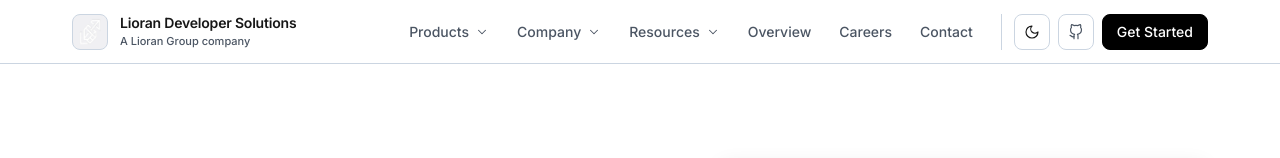
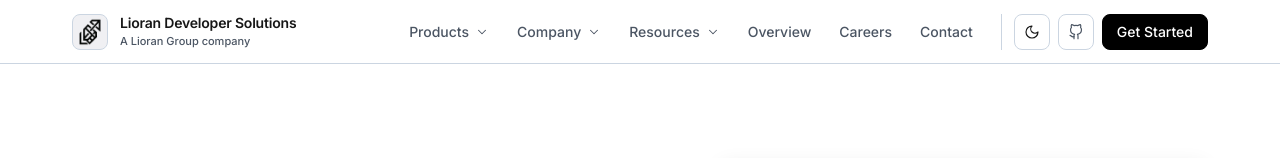
Before and after one commit to LioranGroupOfficial/LSS, a Next.js app: page / in a window 1280 px wide. Shown: the top 158 px of the page. Built offline with nearby package versions, Linux system fonts and the light colour scheme.

Commit message:
fix: swap logo sources for BrandLogo component to correct light and dark mode display

```diff
--- a/app/components/site-ui.tsx
+++ b/app/components/site-ui.tsx
@@ -436,7 +436,7 @@ export function BrandLogo({
       style={{ width: `${size}px`, height: `${size}px`, padding: "1px" }}
     >
       <Image
-        src="/logo/dark.png"
+        src="/logo/light.png"
         alt="Lioran Developer Solutions"
         width={size}
         height={size}
@@ -444,7 +444,7 @@ export function BrandLogo({
         priority
       />
       <Image
-        src="/logo/light.png"
+        src="/logo/dark.png"
         alt="Lioran Developer Solutions"
         width={size}
         height={size}
```
